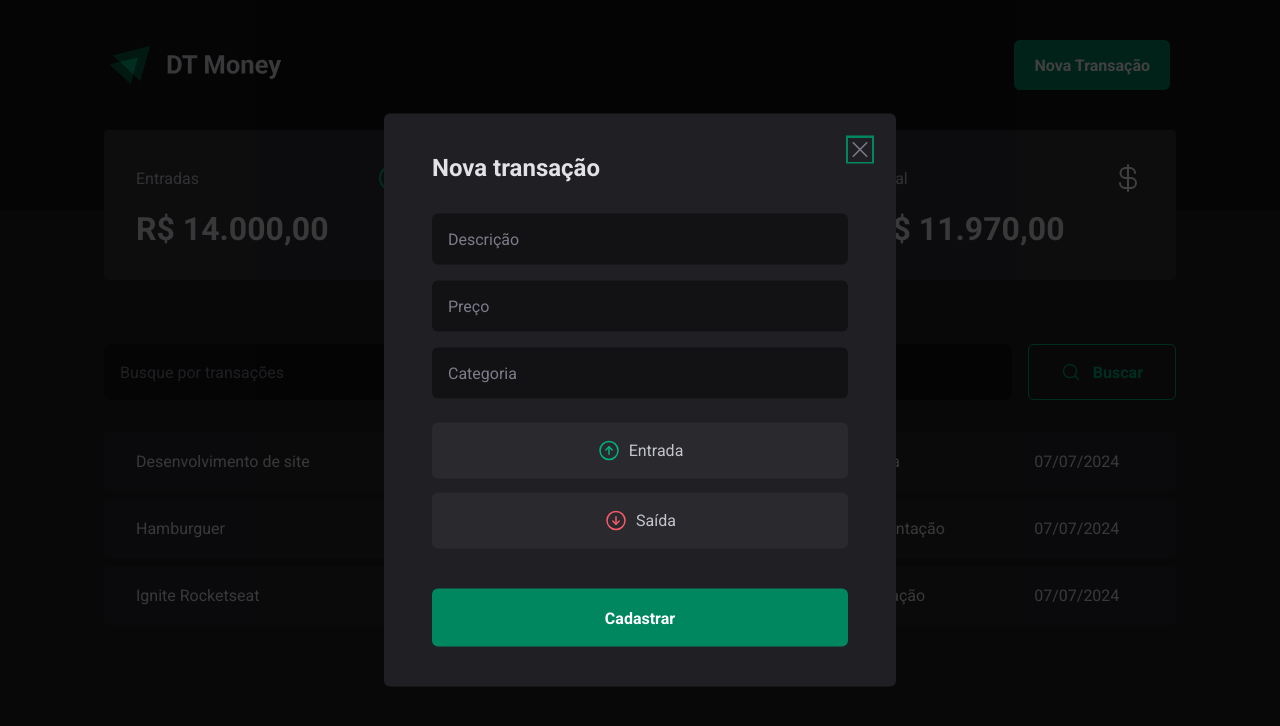
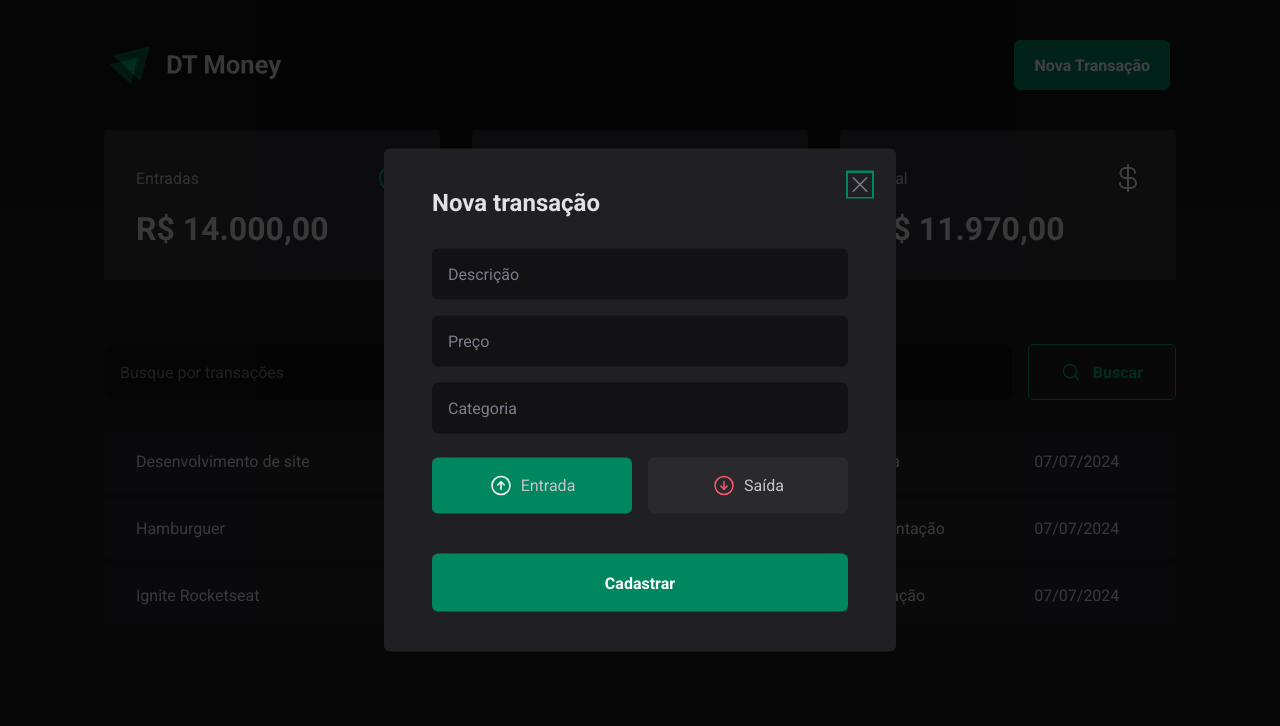
Before and after one commit to shindhi/03-dt-money, a React (Vite) app: page / in a window 1280 px wide. Both pictures are taken after a click on the button "Nova Transação". Shown: the top 726 px of the page. Built offline with nearby package versions, Linux system fonts and the light colour scheme; data requests are answered from the project's data file.

Commit message:
adicionando o Controlled no tipo de transação

```diff
--- a/src/components/NewTransactionModal/index.tsx
+++ b/src/components/NewTransactionModal/index.tsx
@@ -1,6 +1,6 @@
 import * as Dialog from '@radix-ui/react-dialog'
 import { ArrowCircleDown, ArrowCircleUp, X } from 'phosphor-react'
-import { useForm } from 'react-hook-form'
+import { Controller, useForm } from 'react-hook-form'
 import * as z from 'zod'
 import { zodResolver } from '@hookform/resolvers/zod'
 
@@ -10,18 +10,22 @@ const newTransactionFormSchema = z.object({
   description: z.string(),
   price: z.number(),
   category: z.string(),
-  // type: z.enum(['income', 'outcome']),
+  type: z.enum(['income', 'outcome']),
 })
 
 type NewTransactionFormInputs = z.infer<typeof newTransactionFormSchema>
 
 export function NewTransactionModal() {
   const {
+    control,
     register,
     handleSubmit,
     formState: { isSubmitting }
   } = useForm<NewTransactionFormInputs>({
-    resolver: zodResolver(newTransactionFormSchema)
+    resolver: zodResolver(newTransactionFormSchema),
+    defaultValues: {
+      type: 'income'
+    }
   })
 
   async function handleCreateNewTransaction(data: NewTransactionFormInputs) {
@@ -61,7 +65,12 @@ export function NewTransactionModal() {
             {...register('category')}
           />
 
-          <TransactionType>
+          <Controller
+            control={control}
+            name='type'
+            render={({ field }) => {
+              return(
+                <TransactionType onValueChange={field.onChange} value={field.value}>
                   <TransactionTypeButton variant='income' value='income'>
                     <ArrowCircleUp />
                     Entrada
@@ -72,6 +81,9 @@ export function NewTransactionModal() {
                     Saída
                   </TransactionTypeButton>
                 </TransactionType>
+              )
+            }}
+          />
 
           <button type="submit" disabled={isSubmitting}>
             Cadastrar
--- a/src/components/NewTransactionModal/styled.ts
+++ b/src/components/NewTransactionModal/styled.ts
@@ -83,8 +83,8 @@ export const CloseButton = styled(Dialog.Close)`
 
 export const TransactionType = styled(RadioGroup.Root)`
   display: grid;
-  grid-template: repeat(2, 1fr);
-  gap: 1.4rem;
+  grid-template-columns: repeat(2, 1fr);
+  gap: 1.6rem;
   margin-top: .8rem;
 `
 
@@ -117,9 +117,9 @@ export const TransactionTypeButton = styled(RadioGroup.Item)<TransactionTypeButt
     background: ${({ theme }) => theme['gray-600']};
   }
 
-  &[data-state='unchecked']:hover {
+  &[data-state='checked'] {
     transition: background .2s;
-    background: ${({ theme, variant }) => variant === 'income' ? theme['green-700'] : theme['red-500']};
+    background: ${({ theme, variant }) => variant === 'income' ? theme['green-500'] : theme['red-500']};
 
     > svg {
       color: ${({ theme }) => theme.white};
```
Lines whose indentation alone changed are shown as unchanged.
